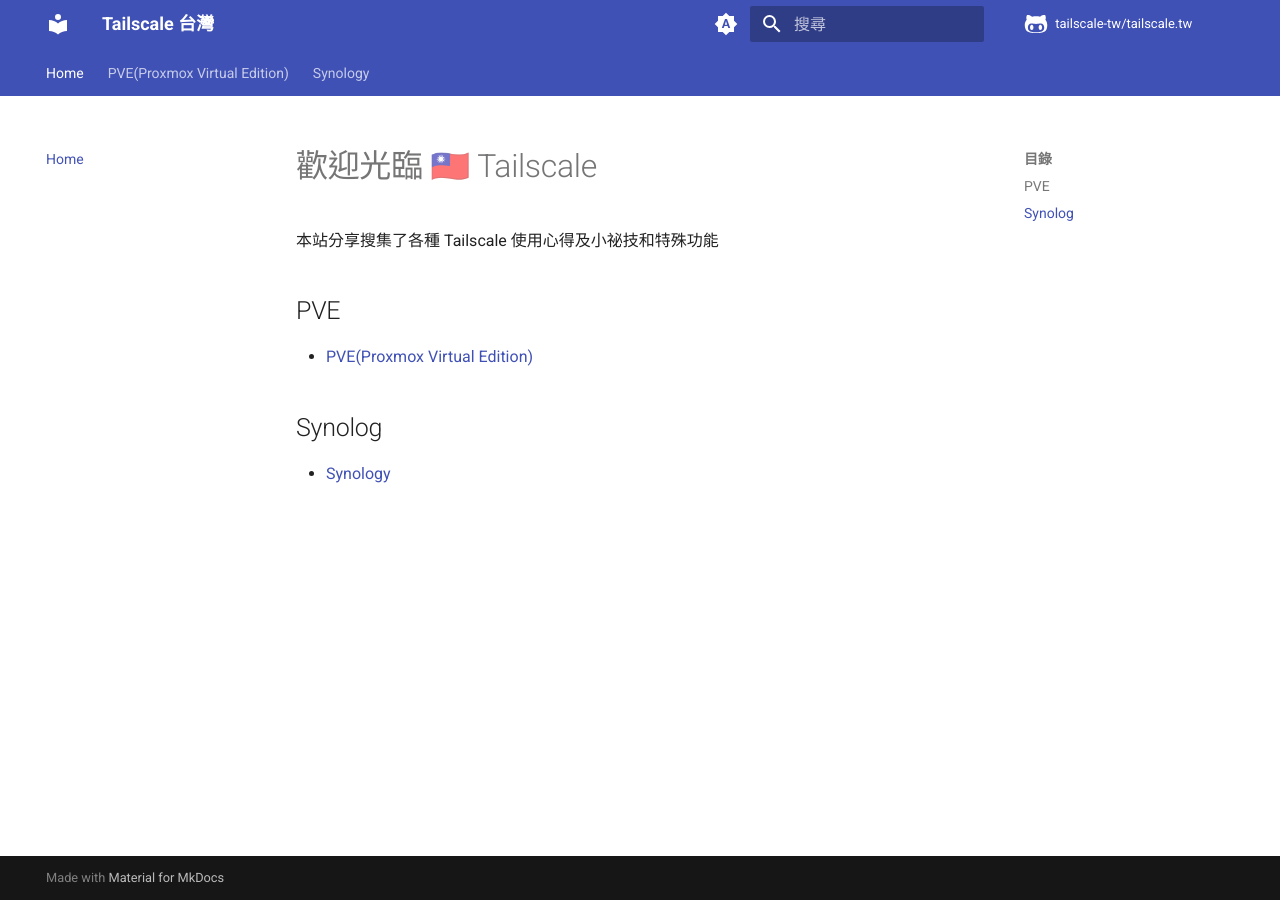
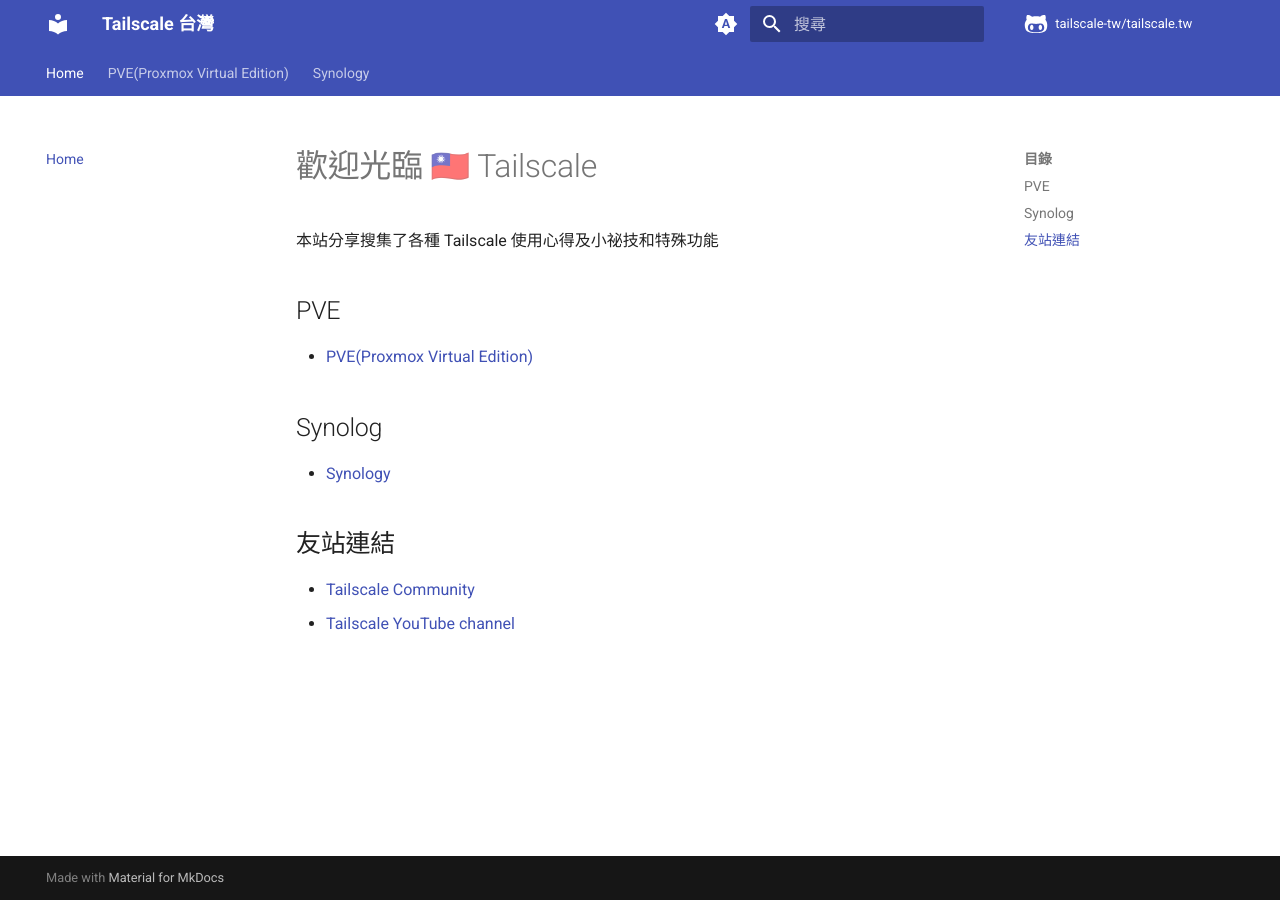
Before and after one commit to tailscale-tw/tailscale.tw, an MkDocs documentation site: the page built from docs/index.md, in a window 1280 px wide. Built offline with MkDocs 1.6.1 and Material for MkDocs 9.7.7, drawn with Linux system fonts in a browser that asks for light colours; comment, search, counter and statistics services are not loaded.

Commit message:
Add links to Tailscale related site.

```diff
--- a/docs/index.md
+++ b/docs/index.md
@@ -9,3 +9,8 @@
 ## Synolog
 
 * [Synology](synology/index.md)
+
+## 友站連結
+
+* [Tailscale Community](https://tailscale.dev/)
+* [Tailscale YouTube channel](https://www.youtube.com/@Tailscale)
```
